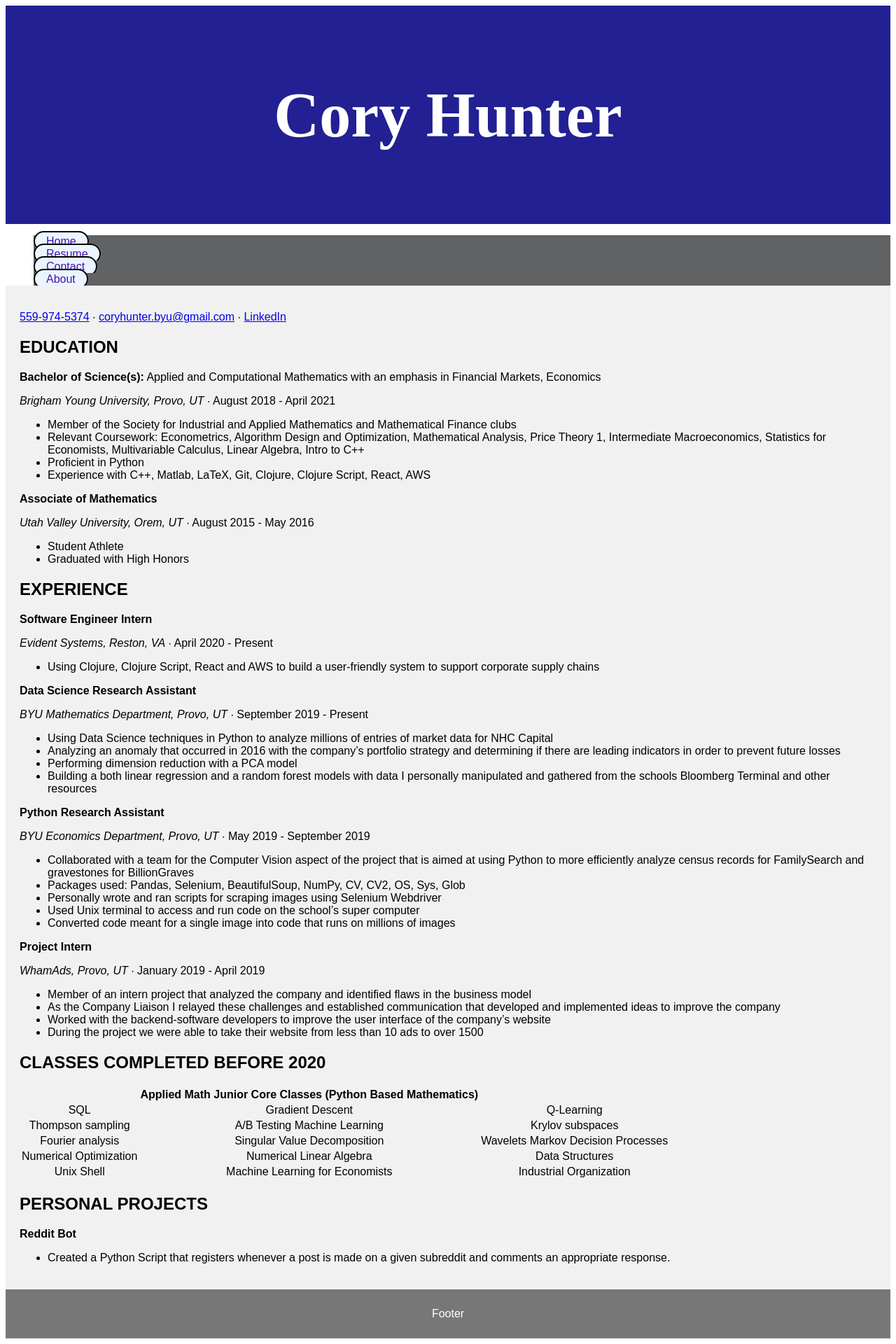
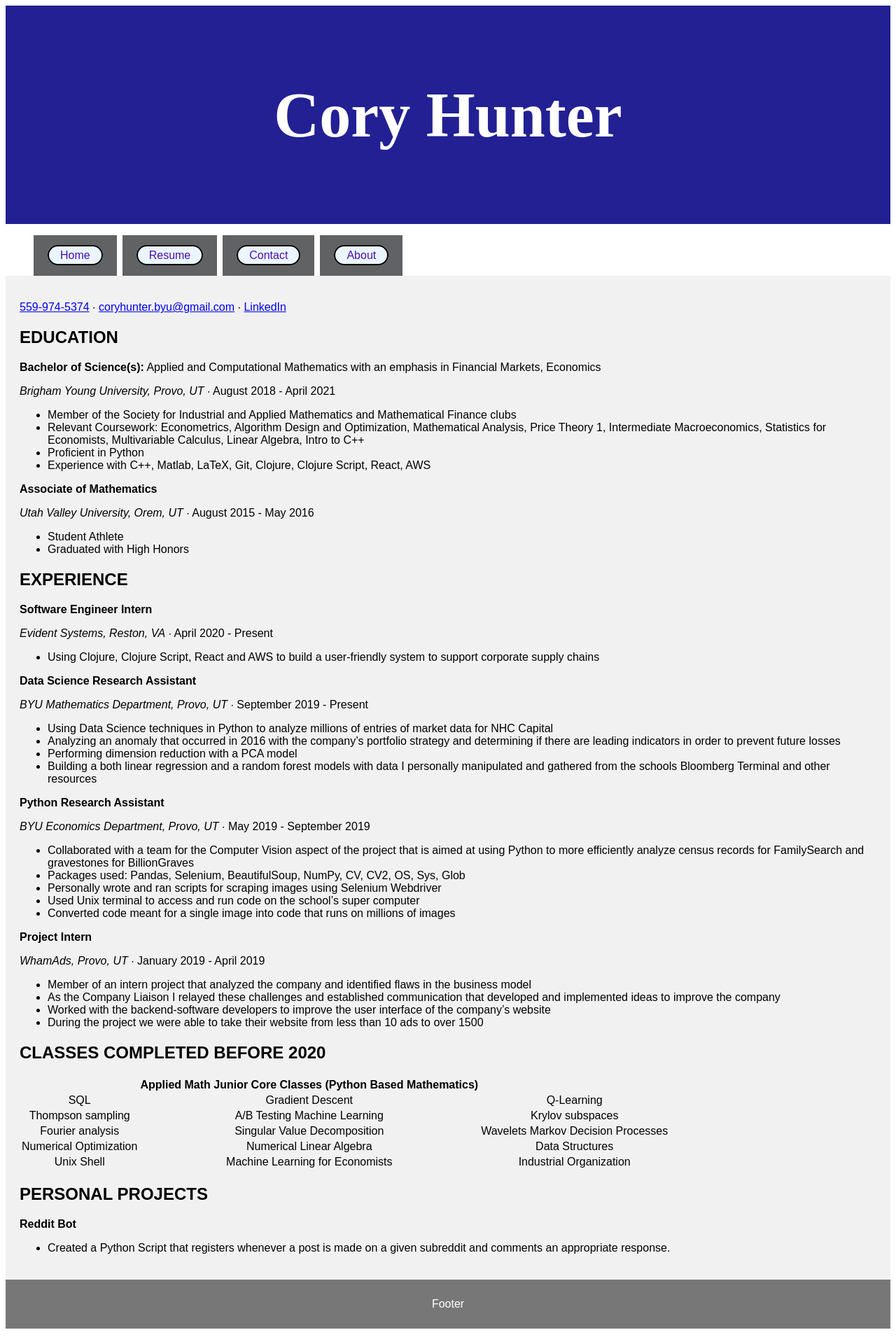
Before and after one commit to layniecalderwood/coryrhunter.com, a Jekyll site: the page built from index.md, in a window 1280 px wide. Shown: the whole page at 70% size. Built offline with Jekyll 4.4.1, drawn with Linux system fonts in a browser that asks for light colours; our own code applies the rules of GitHub Pages for plain Markdown files.

Commit message:
more with the nav bar

```diff
--- a/_layouts/default.html
+++ b/_layouts/default.html
@@ -30,9 +30,9 @@ nav ul {
 /* Create two columns/boxes that floats next to each other */
 nav li{
   float: left;
-  width: 100%;
-  height: auto;
+  margin-right: 0.5em;
   background: #606264;
+  padding: 20px;
 }
 
 /* Style the list inside the menu */
```
